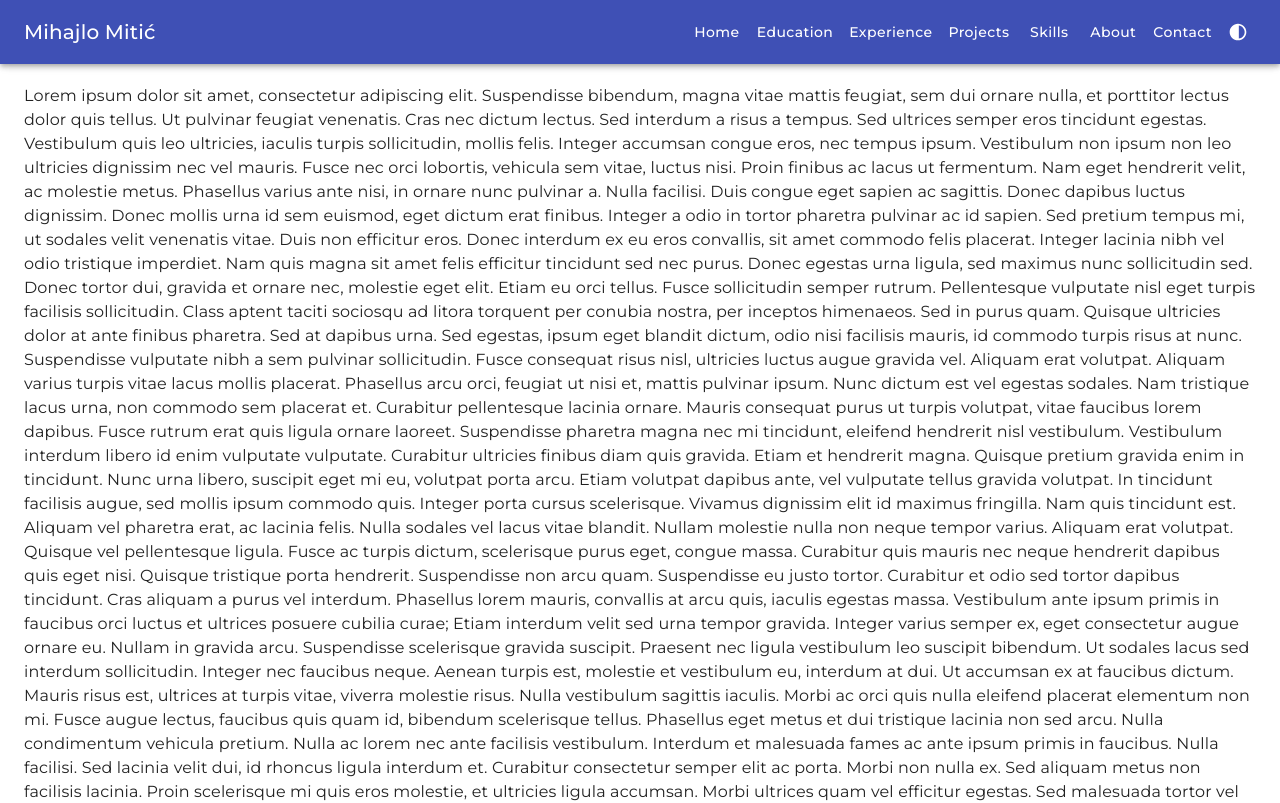
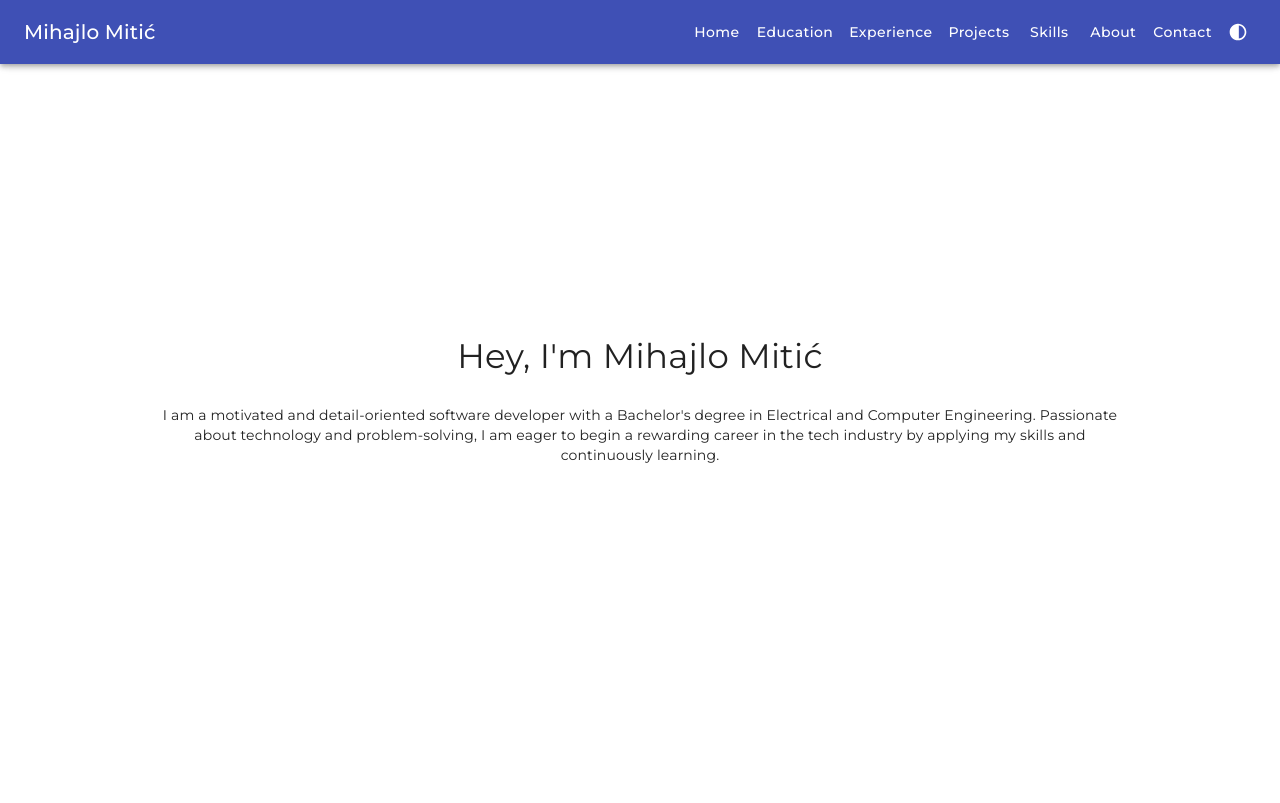
Before and after one commit to mmitic99/mmitic99.github.io, a React (Create React App) app: page / in a window 1280 px wide. Shown: the top 803 px of the page. Built offline with nearby package versions, Linux system fonts and the light colour scheme.

Commit message:
feat: home page content

```diff
--- a/src/components/Home.js
+++ b/src/components/Home.js
@@ -1,91 +1,59 @@
-import { Box } from "@mui/material";
+import {
+  GitHub,
+  Google,
+  Instagram,
+  LinkedIn,
+  Twitter,
+} from "@mui/icons-material";
+import { Box, IconButton, Paper, Typography } from "@mui/material";
 import React from "react";
 
 const Home = () => {
   return (
-    <Box sx={{ m: 3, mt: 10.5 }}>
-      Lorem ipsum dolor sit amet, consectetur adipiscing elit. Suspendisse
-      bibendum, magna vitae mattis feugiat, sem dui ornare nulla, et porttitor
-      lectus dolor quis tellus. Ut pulvinar feugiat venenatis. Cras nec dictum
-      lectus. Sed interdum a risus a tempus. Sed ultrices semper eros tincidunt
-      egestas. Vestibulum quis leo ultricies, iaculis turpis sollicitudin,
-      mollis felis. Integer accumsan congue eros, nec tempus ipsum. Vestibulum
-      non ipsum non leo ultricies dignissim nec vel mauris. Fusce nec orci
-      lobortis, vehicula sem vitae, luctus nisi. Proin finibus ac lacus ut
-      fermentum. Nam eget hendrerit velit, ac molestie metus. Phasellus varius
-      ante nisi, in ornare nunc pulvinar a. Nulla facilisi. Duis congue eget
-      sapien ac sagittis. Donec dapibus luctus dignissim. Donec mollis urna id
-      sem euismod, eget dictum erat finibus. Integer a odio in tortor pharetra
-      pulvinar ac id sapien. Sed pretium tempus mi, ut sodales velit venenatis
-      vitae. Duis non efficitur eros. Donec interdum ex eu eros convallis, sit
-      amet commodo felis placerat. Integer lacinia nibh vel odio tristique
-      imperdiet. Nam quis magna sit amet felis efficitur tincidunt sed nec
-      purus. Donec egestas urna ligula, sed maximus nunc sollicitudin sed. Donec
-      tortor dui, gravida et ornare nec, molestie eget elit. Etiam eu orci
-      tellus. Fusce sollicitudin semper rutrum. Pellentesque vulputate nisl eget
-      turpis facilisis sollicitudin. Class aptent taciti sociosqu ad litora
-      torquent per conubia nostra, per inceptos himenaeos. Sed in purus quam.
-      Quisque ultricies dolor at ante finibus pharetra. Sed at dapibus urna. Sed
-      egestas, ipsum eget blandit dictum, odio nisi facilisis mauris, id commodo
-      turpis risus at nunc. Suspendisse vulputate nibh a sem pulvinar
-      sollicitudin. Fusce consequat risus nisl, ultricies luctus augue gravida
-      vel. Aliquam erat volutpat. Aliquam varius turpis vitae lacus mollis
-      placerat. Phasellus arcu orci, feugiat ut nisi et, mattis pulvinar ipsum.
-      Nunc dictum est vel egestas sodales. Nam tristique lacus urna, non commodo
-      sem placerat et. Curabitur pellentesque lacinia ornare. Mauris consequat
-      purus ut turpis volutpat, vitae faucibus lorem dapibus. Fusce rutrum erat
-      quis ligula ornare laoreet. Suspendisse pharetra magna nec mi tincidunt,
-      eleifend hendrerit nisl vestibulum. Vestibulum interdum libero id enim
-      vulputate vulputate. Curabitur ultricies finibus diam quis gravida. Etiam
-      et hendrerit magna. Quisque pretium gravida enim in tincidunt. Nunc urna
-      libero, suscipit eget mi eu, volutpat porta arcu. Etiam volutpat dapibus
-      ante, vel vulputate tellus gravida volutpat. In tincidunt facilisis augue,
-      sed mollis ipsum commodo quis. Integer porta cursus scelerisque. Vivamus
-      dignissim elit id maximus fringilla. Nam quis tincidunt est. Aliquam vel
-      pharetra erat, ac lacinia felis. Nulla sodales vel lacus vitae blandit.
-      Nullam molestie nulla non neque tempor varius. Aliquam erat volutpat.
-      Quisque vel pellentesque ligula. Fusce ac turpis dictum, scelerisque purus
-      eget, congue massa. Curabitur quis mauris nec neque hendrerit dapibus quis
-      eget nisi. Quisque tristique porta hendrerit. Suspendisse non arcu quam.
-      Suspendisse eu justo tortor. Curabitur et odio sed tortor dapibus
-      tincidunt. Cras aliquam a purus vel interdum. Phasellus lorem mauris,
-      convallis at arcu quis, iaculis egestas massa. Vestibulum ante ipsum
-      primis in faucibus orci luctus et ultrices posuere cubilia curae; Etiam
-      interdum velit sed urna tempor gravida. Integer varius semper ex, eget
-      consectetur augue ornare eu. Nullam in gravida arcu. Suspendisse
-      scelerisque gravida suscipit. Praesent nec ligula vestibulum leo suscipit
-      bibendum. Ut sodales lacus sed interdum sollicitudin. Integer nec faucibus
-      neque. Aenean turpis est, molestie et vestibulum eu, interdum at dui. Ut
-      accumsan ex at faucibus dictum. Mauris risus est, ultrices at turpis
-      vitae, viverra molestie risus. Nulla vestibulum sagittis iaculis. Morbi ac
-      orci quis nulla eleifend placerat elementum non mi. Fusce augue lectus,
-      faucibus quis quam id, bibendum scelerisque tellus. Phasellus eget metus
-      et dui tristique lacinia non sed arcu. Nulla condimentum vehicula pretium.
-      Nulla ac lorem nec ante facilisis vestibulum. Interdum et malesuada fames
-      ac ante ipsum primis in faucibus. Nulla facilisi. Sed lacinia velit dui,
-      id rhoncus ligula interdum et. Curabitur consectetur semper elit ac porta.
-      Morbi non nulla ex. Sed aliquam metus non facilisis lacinia. Proin
-      scelerisque mi quis eros molestie, et ultricies ligula accumsan. Morbi
-      ultrices quam vel efficitur egestas. Sed malesuada tortor vel nulla
-      scelerisque ultricies. Praesent at odio luctus, iaculis velit et,
-      facilisis leo. Donec finibus sed libero eu aliquam. Etiam aliquam lorem
-      imperdiet nulla molestie, sit amet mattis ex lobortis. Morbi tincidunt
-      nulla ac lacus lacinia consequat. In hac habitasse platea dictumst.
-      Vivamus sagittis ipsum velit, at dignissim neque gravida id. Maecenas a
-      tempus quam. Maecenas vel fermentum neque, vel feugiat libero. Proin et
-      cursus sapien. Phasellus laoreet, nunc rutrum tincidunt euismod, ipsum
-      libero pretium nulla, in rhoncus mi erat sit amet metus. Curabitur euismod
-      tortor odio, at semper metus aliquam eget. Nam in lacus quis lacus
-      consectetur porttitor non nec turpis. Nulla suscipit faucibus est quis
-      pellentesque. Praesent eleifend iaculis nunc, sit amet sollicitudin sapien
-      varius vel. Morbi venenatis tortor at porttitor cursus. Nullam sed est
-      quis magna iaculis mollis. Nunc molestie leo id risus commodo, id
-      convallis sem porttitor. Integer mattis massa lorem, lacinia imperdiet
-      velit ultricies eget. Donec facilisis pellentesque viverra. Sed iaculis,
-      nunc pulvinar mollis blandit, sem velit tristique sem, ac aliquam est
-      tellus non erat. Nullam malesuada dui ornare mauris rhoncus, at commodo
-      metus malesuada. Mauris et quam sit amet purus vehicula aliquet non eu
-      odio. Nullam efficitur vehicula nunc, dictum sodales justo rhoncus vitae.
+    <Box>
+      <Paper>
+        <IconButton>
+          <GitHub fontSize="small"></GitHub>
+        </IconButton>
+        <IconButton>
+          <LinkedIn fontSize="small"></LinkedIn>
+        </IconButton>
+        <IconButton>
+          <Instagram fontSize="small"></Instagram>
+        </IconButton>
+        <IconButton>
+          <Google fontSize="small"></Google>
+        </IconButton>
+      </Paper>
+      <Box
+        display="flex"
+        justifyContent="center"
+        alignItems="center"
+        sx={{
+          m: "12vw",
+          mt: 10.5,
+          minHeight: "70vh",
+        }}
+      >
+        <Paper elevation={0}>
+          <Typography
+            variant="h4"
+            gutterBottom
+            color="inherit"
+            align="center"
+            sx={{ pb: "2vh" }}
+          >
+            Hey, I'm Mihajlo Mitić
+          </Typography>
+          <Typography variant="body2" align="center" sx={{ p: 0 }}>
+            I am a motivated and detail-oriented software developer with a
+            Bachelor's degree in Electrical and Computer Engineering. Passionate
+            about technology and problem-solving, I am eager to begin a
+            rewarding career in the tech industry by applying my skills and
+            continuously learning.
+          </Typography>
+        </Paper>
+      </Box>
     </Box>
   );
 };
```
